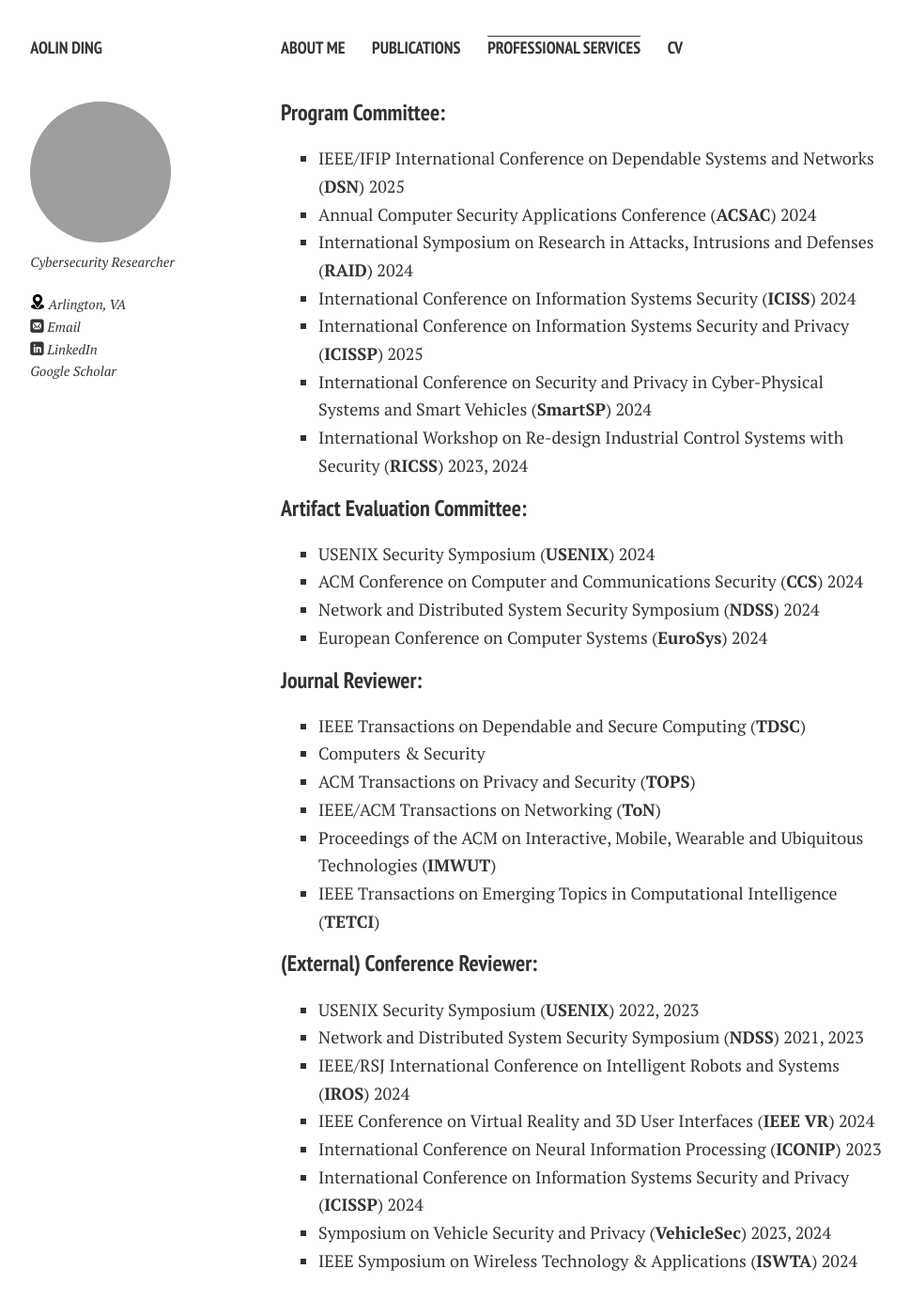
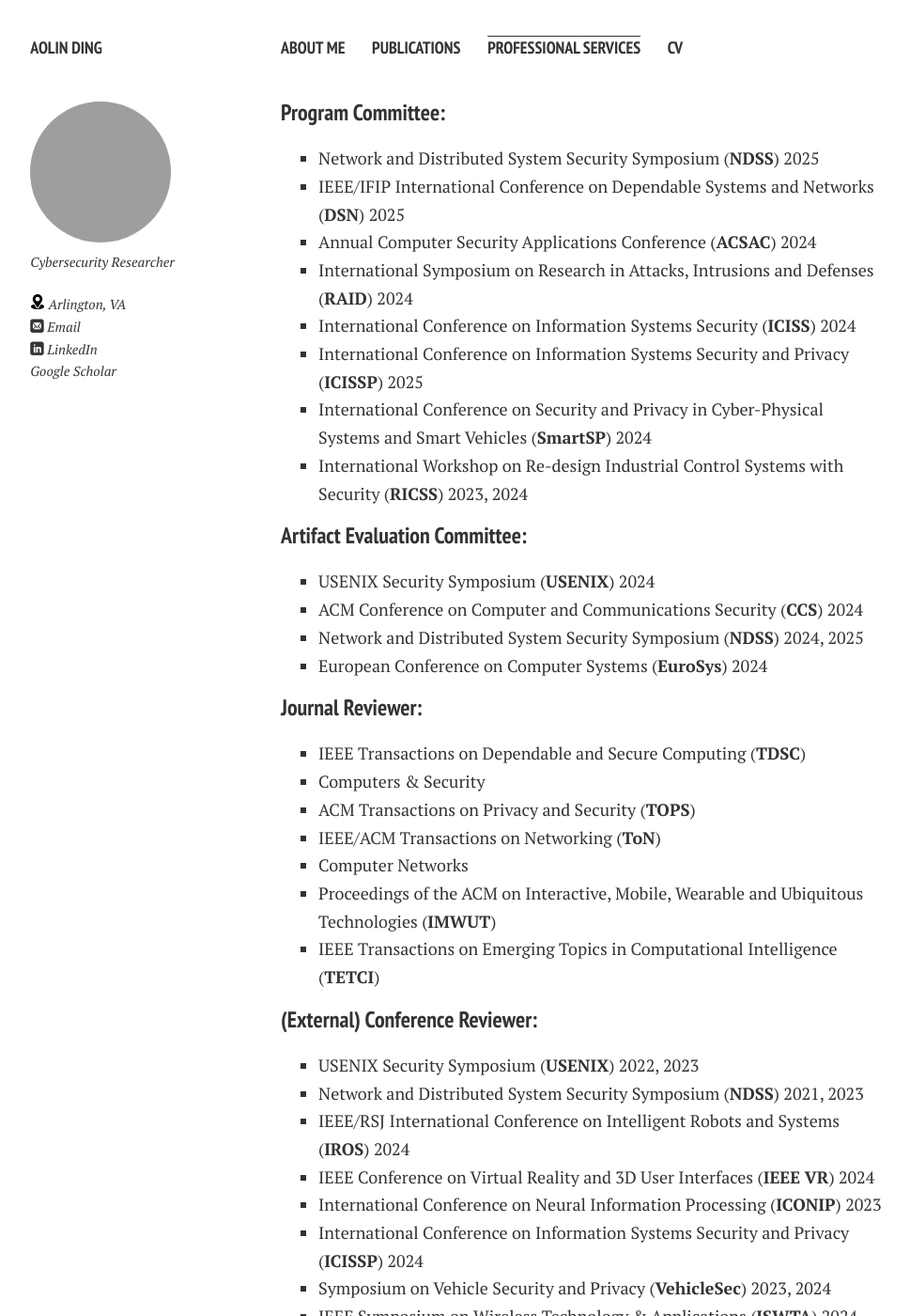
Before and after one commit to aolind/aolind.github.io, a Jekyll site: the page built from services.md, in a window 1280 px wide and 1400 px high. Shown: the whole window at 94% size, without its empty margins (21-990 px from the left). Built offline with Jekyll 4.4.1, drawn with Linux system fonts in a browser that asks for light colours; nearby versions of some CDN libraries; comment, search, counter and statistics services are not loaded; a style sheet for code colours, icons or effects is not loaded.

Commit message:
Update info

```diff
--- a/services.md
+++ b/services.md
@@ -5,6 +5,7 @@ title: Professional Services
 ---
 
 ### Program Committee:
+- Network and Distributed System Security Symposium (**NDSS**) 2025
 - IEEE/IFIP International Conference on Dependable Systems and Networks (**DSN**) 2025
 - Annual Computer Security Applications Conference (**ACSAC**) 2024
 - International Symposium on Research in Attacks, Intrusions and Defenses (**RAID**) 2024
@@ -16,7 +17,7 @@ title: Professional Services
 ### Artifact Evaluation Committee:
 - USENIX Security Symposium (**USENIX**) 2024
 - ACM Conference on Computer and Communications Security (**CCS**) 2024
-- Network and Distributed System Security Symposium (**NDSS**) 2024
+- Network and Distributed System Security Symposium (**NDSS**) 2024, 2025
 - European Conference on Computer Systems (**EuroSys**) 2024
 
 ### Journal Reviewer:
@@ -24,6 +25,7 @@ title: Professional Services
 - Computers & Security
 - ACM Transactions on Privacy and Security (**TOPS**)
 - IEEE/ACM Transactions on Networking (**ToN**)
+- Computer Networks
 - Proceedings of the ACM on Interactive, Mobile, Wearable and Ubiquitous Technologies (**IMWUT**)
 - IEEE Transactions on Emerging Topics in Computational Intelligence (**TETCI**)
 
```
Also changed, not shown: index.md (+1 -1 lines), publications.md (+2 -2 lines).
